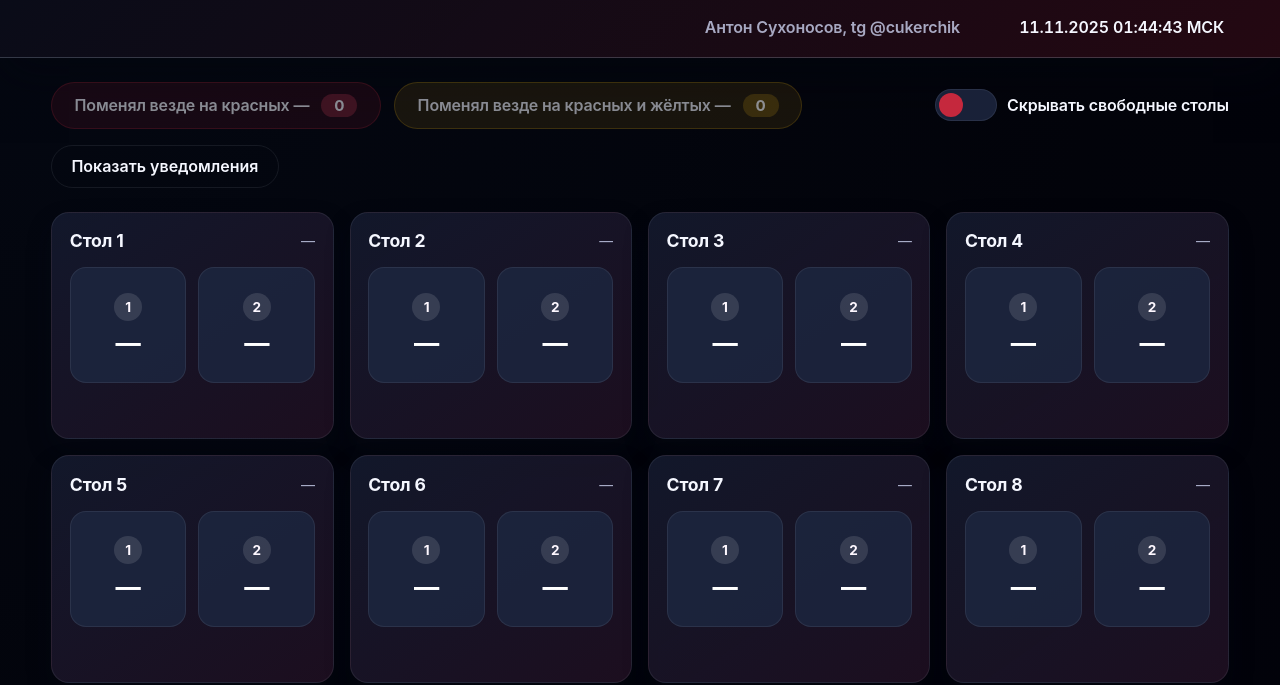
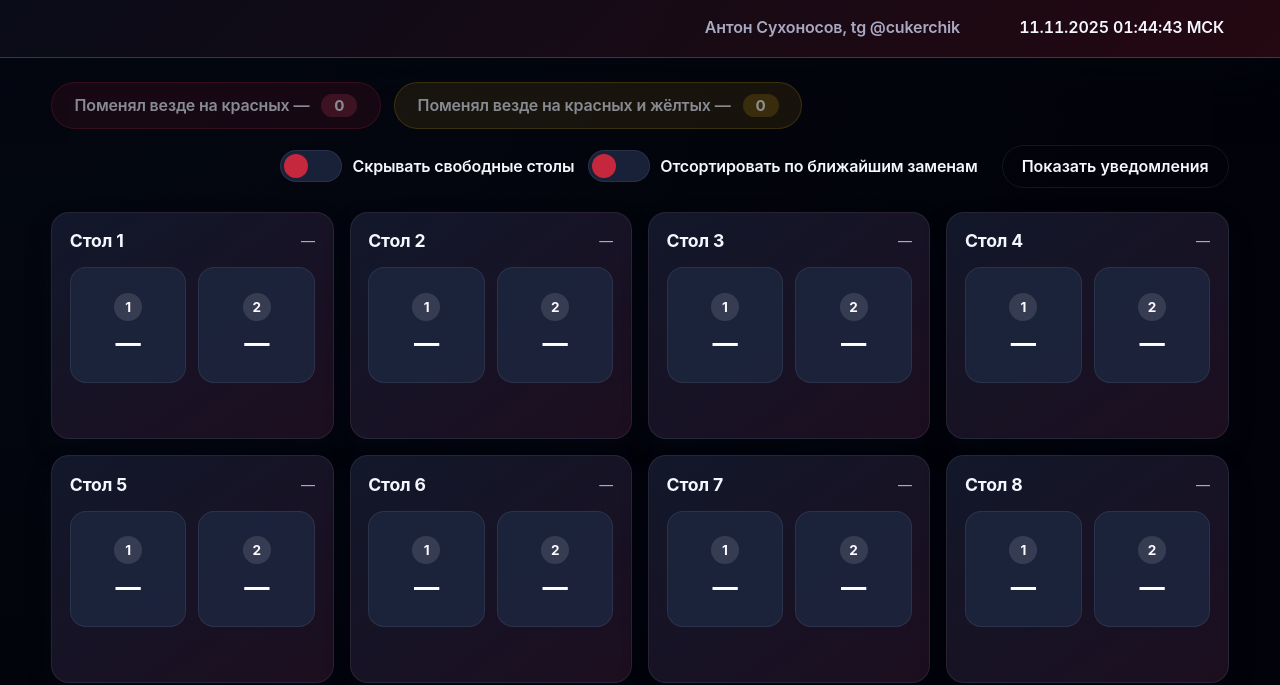
Before and after one commit to asuhonosov/confhelper, a plain HTML site: page web/index.html in a window 1280 px wide. Shown: the part 123-808 px from the top of the page. Drawn offline with Linux system fonts and the light colour scheme.

Commit message:
Update index.html

```diff
--- a/web/index.html
+++ b/web/index.html
@@ -48,6 +48,12 @@
             <span class="toggle-filter__track"></span>
             <span class="toggle-filter__thumb"></span>
             <span class="toggle-filter__label">Скрывать свободные столы</span>
+          </label>
+          <label class="toggle-filter">
+            <input type="checkbox" data-sort-upcoming />
+            <span class="toggle-filter__track"></span>
+            <span class="toggle-filter__thumb"></span>
+            <span class="toggle-filter__label">Отсортировать по ближайшим заменам</span>
           </label>
         </div>
         <button type="button" class="toggle-notifications" data-toggle-notifications aria-expanded="false">
```
